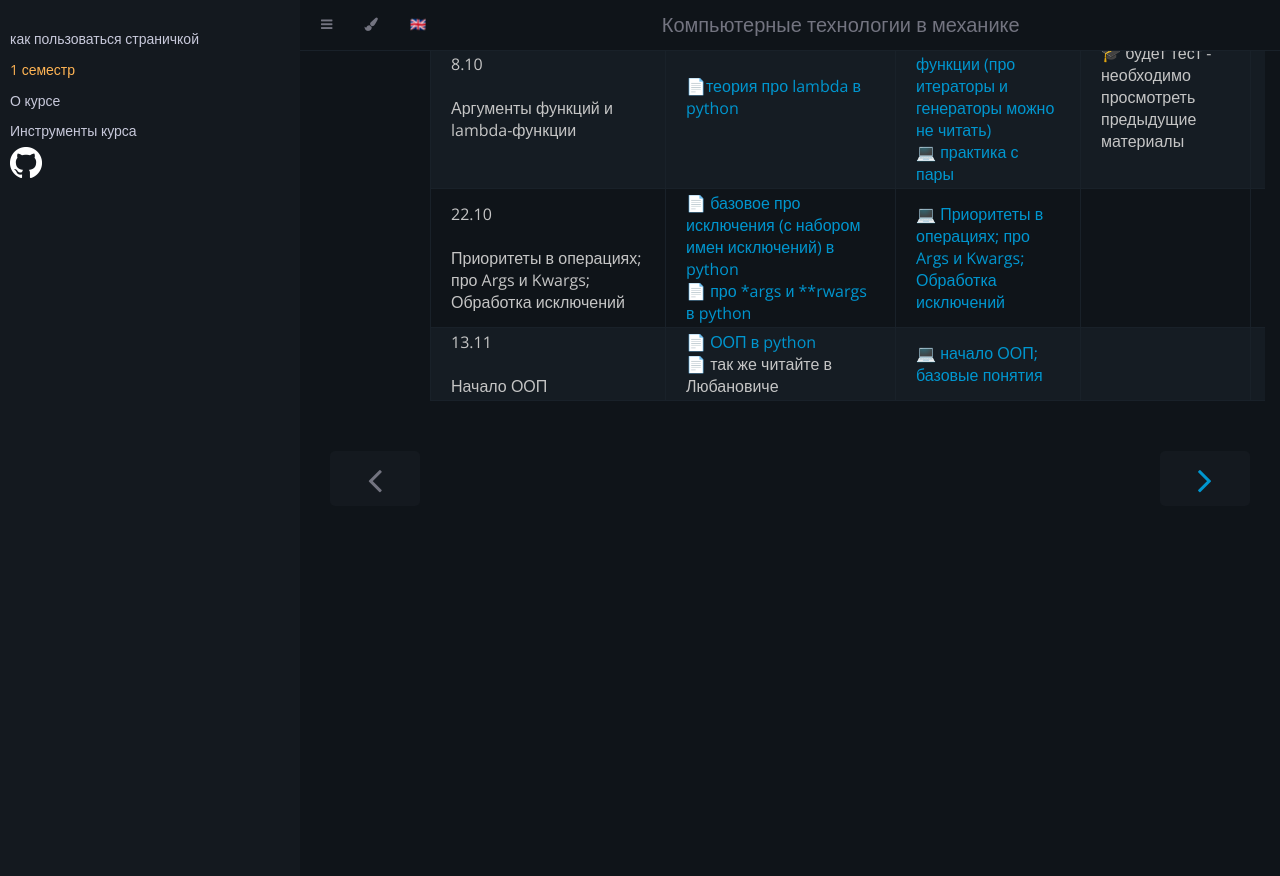
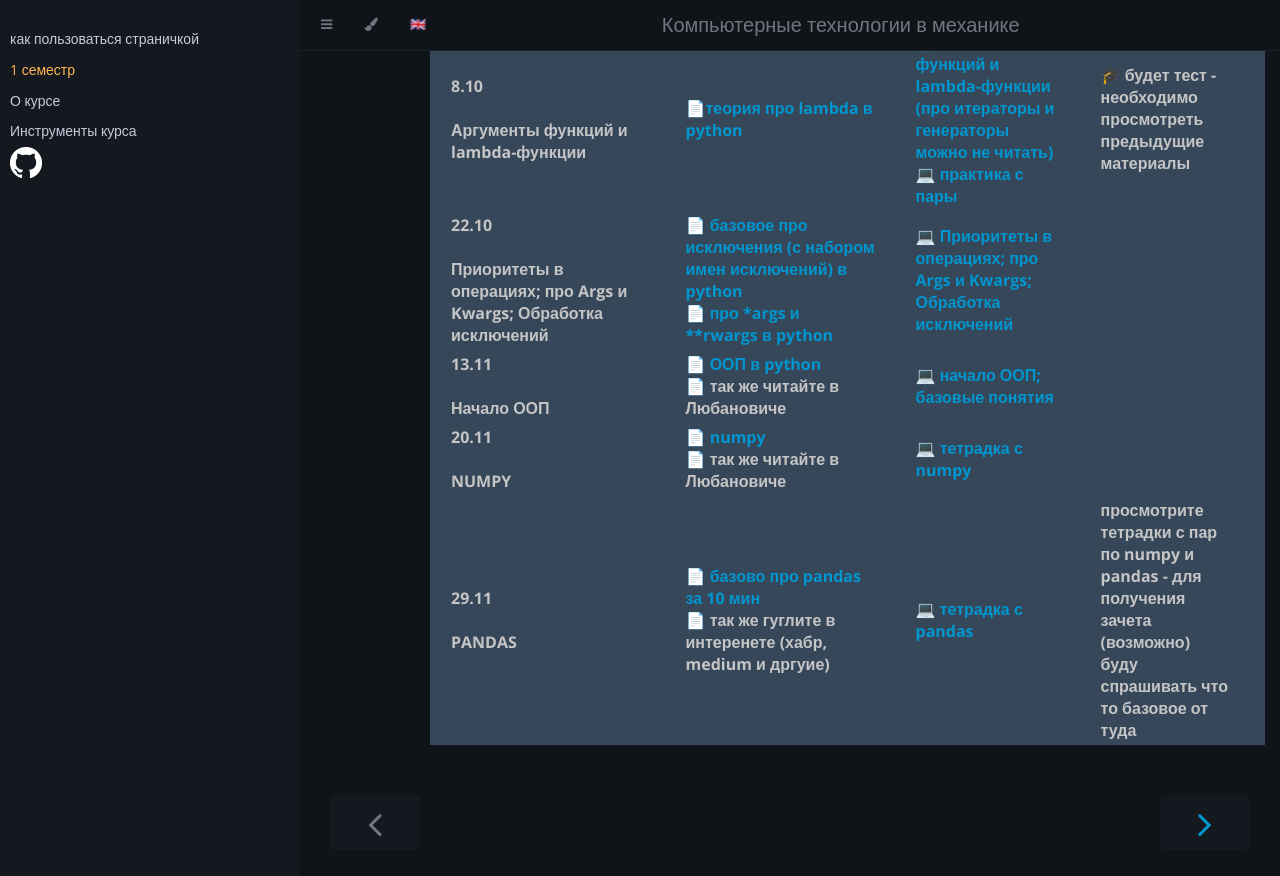
Before and after one commit to PPPmmm131313/PPPmmm131313.github.io, a Jekyll site: the page built from 1_semester.md, in a window 1280 px wide and 900 px high, scrolled down 845 px. Shown: the top 876 px of the window. Built offline with Jekyll 4.4.1, drawn with Linux system fonts in a browser that asks for light colours; our own code applies the rules of GitHub Pages for plain Markdown files; before the commit the page ends 1401 px from its top, so only the background shows below that; some of the changed text lies outside the part shown.

Commit message:
Update 1_semester.md
add notebooks with numpy and pandas

```diff
--- a/1_semester.md
+++ b/1_semester.md
@@ -19,9 +19,9 @@ title: 1 семестр
     <th class="tg-c3ow">Мат-лы<br>практики</th>
     <th class="tg-c3ow">Д/з</th>
     <th class="tg-c3ow">Дедлайн</th>
-  </tr>
+<!--   </tr>
 </thead>
-<tbody>
+<tbody> -->
   <tr>
     <td class="tg-0pky">17.09<br><br>Установка CPython, PyСharm,<br>настройка среды</td>
     <td class="tg-0pky"><a href="https://drive.google.com/file/d/1uJTuNXo1CBN-ujcjbW7DutYlJjxq96LM/view?usp=sharing" target="_blank" rel="noopener noreferrer">📄Установка Python</a><br><a href="https://drive.google.com/drive/folders/1Snhi7DKWnlCBJfayHC2s8TEx0fLSKDbu" target="_blank" rel="noopener noreferrer">📄Установка PyCharm и Anaconda</a><br><a href="https://drive.google.com/file/d/1RQVsCD3sRXn_UriPjHoh5Y0TSOzmD0kI/view?usp=sharing" target="_blank" rel="noopener noreferrer">🛑 Скринкаст по установке</a><br></td>
@@ -62,5 +62,19 @@ title: 1 семестр
   <td class="tg-c3ow"><a href="https://drive.google.com/file/d/1i0lur4ewiT6rDJKVCCMqbf-YBeJCBdzx/view?usp=sharing" target="_blank" rel="noopener noreferrer">💻 начало ООП; базовые понятия</a><br></td>
   <td class="tg-c3ow"> </td>
     <td class="tg-c3ow"></td>
+     </tr>
+<tr>
+  <td class="tg-0pky">20.11<br><br>NUMPY</td>
+  <td class="tg-0pky"><a href="https://numpy.org/" target="_blank" rel="noopener noreferrer">📄 numpy </a><br> 📄 так же читайте в Любановиче <br></td>
+  <td class="tg-c3ow"><a href="https://drive.google.com/file/d/1F-tD1yMFMTQDNiY7n81G0uTN2Z5J1fBl/view?usp=sharing" target="_blank" rel="noopener noreferrer">💻 тетрадка с numpy</a><br></td>
+  <td class="tg-c3ow"> </td>
+    <td class="tg-c3ow"></td>
+  </tr>
+<tr>
+  <td class="tg-0pky">29.11<br><br>PANDAS</td>
+  <td class="tg-0pky"><a href="https://pandas.pydata.org/pandas-docs/stable/user_guide/10min.html" target="_blank" rel="noopener noreferrer">📄 базово про pandas за 10 мин </a><br> 📄 так же гуглите в интеренете (хабр, medium и дргуие)<br></td>
+  <td class="tg-c3ow"><a href="https://drive.google.com/file/d/1g7AsarqXj_SJjYPa8Gj6MAIq_k9SsoIP/view?usp=sharing" target="_blank" rel="noopener noreferrer">💻 тетрадка с pandas</a><br></td>
+  <td class="tg-c3ow"> просмотрите тетрадки с пар по numpy и pandas - для получения зачета (возможно) буду спрашивать что то базовое от туда</td>
+    <td class="tg-c3ow"></td>
 </tbody>
 </table>
```
